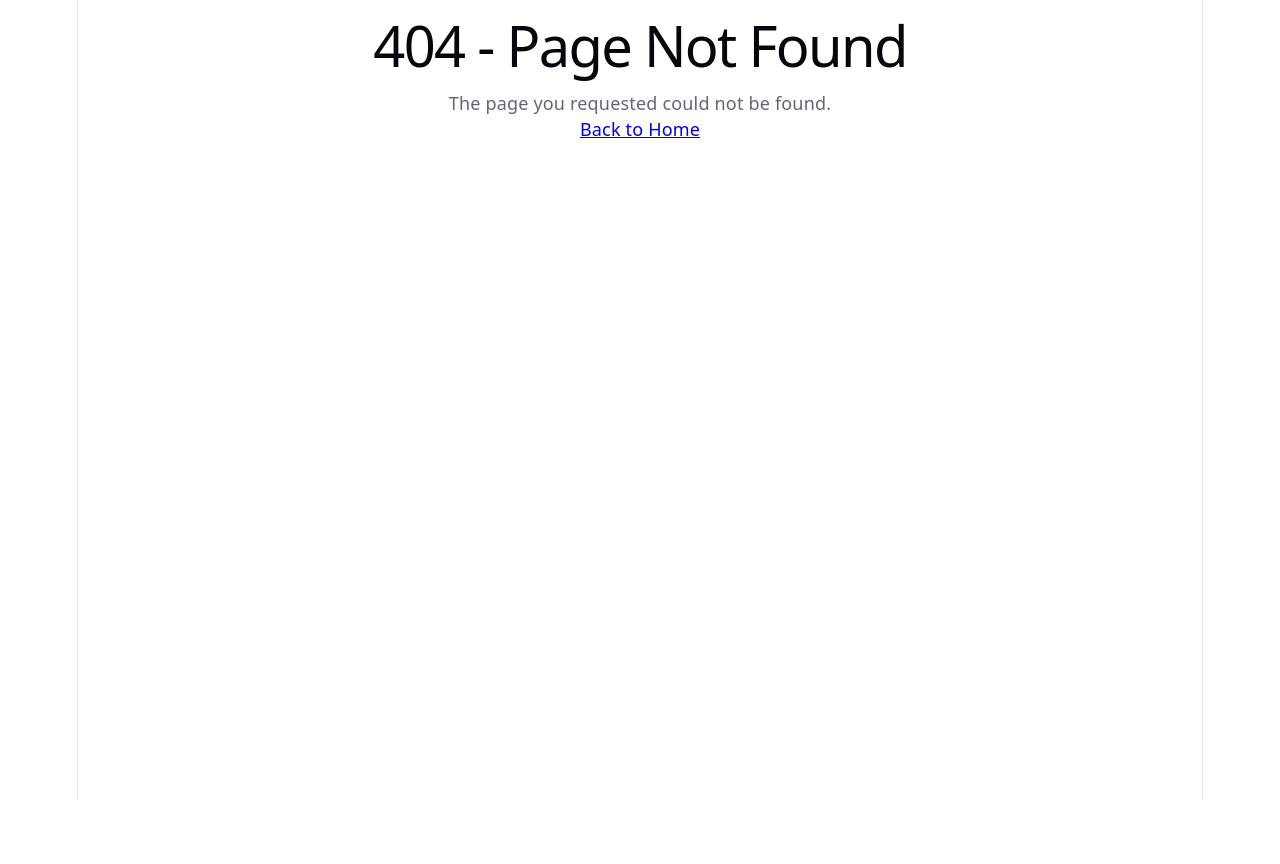
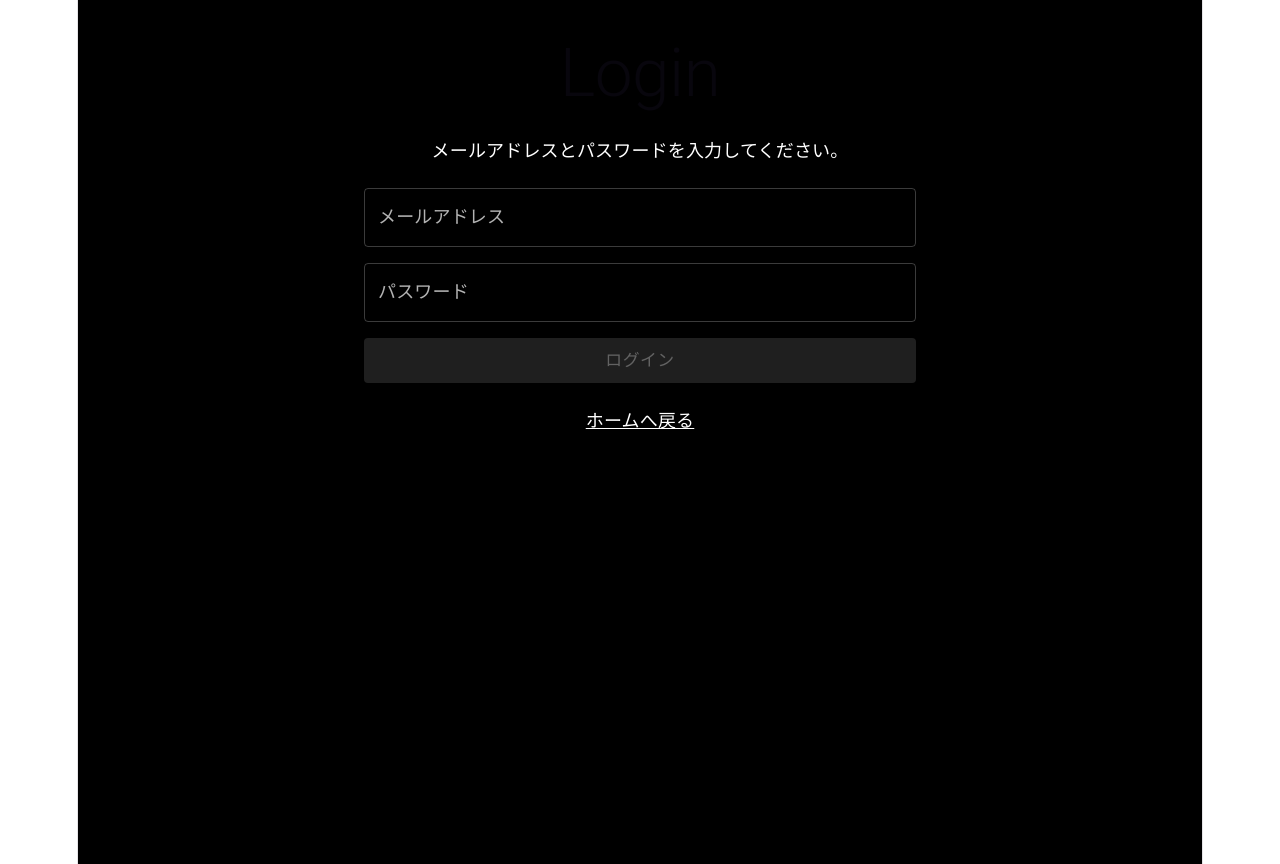
Before and after one commit to MachinoTakumi52/react-fsd-template, a React (Vite) app in the folder react-fsd-template/: page /login in a window 1280 px wide. Before the commit this address had no page. Before the commit the page ends 800 px from the top, so only its background shows below. Built offline with nearby package versions, Linux system fonts and the light colour scheme.

Commit message:
add api exmple file

```diff
--- a/react-fsd-template/src/app/routes/app-routes.tsx
+++ b/react-fsd-template/src/app/routes/app-routes.tsx
@@ -2,6 +2,7 @@ import { Route, Routes } from "react-router-dom";
 import { AboutPage } from "@pages/about-page";
 import { FormValidationPage } from "@pages/form-validation-page";
 import { HomePage } from "@pages/home-page";
+import { LoginPage } from "@pages/login-page";
 import { NotFoundPage } from "@pages/not-found-page";
 
 export const AppRoutes = () => {
@@ -10,6 +11,7 @@ export const AppRoutes = () => {
       <Route path="/" element={<HomePage />} />
       <Route path="/about" element={<AboutPage />} />
       <Route path="/form-validation" element={<FormValidationPage />} />
+      <Route path="/login" element={<LoginPage />} />
       <Route path="*" element={<NotFoundPage />} />
     </Routes>
   );
--- /dev/null
+++ b/react-fsd-template/src/features/login/api/login.ts
@@ -0,0 +1,20 @@
+import { apiClient } from "@shared/api";
+
+/** ログインAPIへ送信するリクエスト */
+type LoginRequest = {
+  email: string;
+  password: string;
+};
+
+/** ログインAPIから受け取るレスポンス */
+type LoginResponse = {
+  id: string;
+  name: string;
+};
+
+/** メールアドレスとパスワードを使用してログインする */
+export const login = async (input: LoginRequest): Promise<LoginResponse> => {
+  const response = await apiClient.post<LoginResponse>("/auth/login", input);
+
+  return response.data;
+};
--- /dev/null
+++ b/react-fsd-template/src/features/login/index.ts
@@ -0,0 +1 @@
+export { login } from "./api/login";
--- a/react-fsd-template/src/pages/home-page/ui/home-page.tsx
+++ b/react-fsd-template/src/pages/home-page/ui/home-page.tsx
@@ -11,6 +11,9 @@ export const HomePage = () => {
           <Button>Open About</Button>
         </Link>
         <Link to="/form-validation">Open Form Validation Example</Link>
+        <Link to="/login">
+          <Button>Login</Button>
+        </Link>
       </section>
     </main>
   );
--- /dev/null
+++ b/react-fsd-template/src/pages/login-page/index.ts
@@ -0,0 +1 @@
+export { LoginPage } from "./ui/login-page";
--- /dev/null
+++ b/react-fsd-template/src/pages/login-page/model/login-form-schema.ts
@@ -0,0 +1,18 @@
+import { z } from "zod";
+
+/** ログインフォームの入力ルール */
+export const loginFormSchema = z.object({
+  email: z.email("正しいメールアドレスを入力してください。"),
+  password: z.string().min(1, "パスワードを入力してください。"),
+});
+
+// フィールド名をスキーマから生成し、文字列のベタ書きを防ぐ。
+export const loginFormFieldNames = loginFormSchema.keyof().enum;
+
+export type LoginFormValues = z.infer<typeof loginFormSchema>;
+
+/** ログインフォームの初期値 */
+export const loginFormDefaultValues = {
+  email: "",
+  password: "",
+} satisfies LoginFormValues;
--- /dev/null
+++ b/react-fsd-template/src/pages/login-page/ui/login-page.tsx
@@ -0,0 +1,71 @@
+import { zodResolver } from "@hookform/resolvers/zod";
+import { Alert, Box, Button, Container, createTheme, Link, Stack, ThemeProvider, Typography } from "@mui/material";
+import { useState } from "react";
+import { useForm } from "react-hook-form";
+import { Link as RouterLink } from "react-router-dom";
+import { login } from "@features/login";
+import { loginFormDefaultValues, loginFormFieldNames, loginFormSchema, type LoginFormValues } from "@pages/login-page/model/login-form-schema";
+import { useErrorNotification } from "@shared/lib/error";
+import { ControlledTextField } from "@shared/ui";
+
+const loginTheme = createTheme({
+  palette: {
+    mode: "dark",
+    background: {
+      default: "#000",
+      paper: "#000",
+    },
+  },
+});
+
+export const LoginPage = () => {
+  const [loggedInUserName, setLoggedInUserName] = useState<string>();
+  const { notifyError } = useErrorNotification();
+  const {
+    control,
+    handleSubmit,
+    formState: { isSubmitting, isValid },
+  } = useForm<LoginFormValues>({
+    resolver: zodResolver(loginFormSchema),
+    defaultValues: loginFormDefaultValues,
+    mode: "onChange",
+  });
+
+  const handleLogin = async (values: LoginFormValues) => {
+    setLoggedInUserName(undefined);
+
+    try {
+      // FeatureのPublic APIを経由してログインAPIを呼び出す。
+      const user = await login(values);
+      setLoggedInUserName(user.name);
+    } catch (error) {
+      notifyError(error);
+    }
+  };
+
+  return (
+    <ThemeProvider theme={loginTheme}>
+      <Box component="main" sx={{ minHeight: "100svh", bgcolor: "background.default", color: "text.primary", py: 4 }}>
+        <Container maxWidth="sm">
+          <Stack spacing={3}>
+            <Typography component="h1" variant="h2">
+              Login
+            </Typography>
+            <Typography>メールアドレスとパスワードを入力してください。</Typography>
+            <Stack component="form" spacing={2} noValidate onSubmit={handleSubmit(handleLogin)}>
+              <ControlledTextField name={loginFormFieldNames.email} control={control} label="メールアドレス" type="email" autoComplete="email" />
+              <ControlledTextField name={loginFormFieldNames.password} control={control} label="パスワード" type="password" autoComplete="current-password" />
+              <Button type="submit" variant="contained" size="large" disabled={!isValid || isSubmitting}>
+                {isSubmitting ? "ログイン中..." : "ログイン"}
+              </Button>
+            </Stack>
+            {loggedInUserName && <Alert severity="success">{loggedInUserName}さんとしてログインしました。</Alert>}
+            <Link component={RouterLink} to="/" color="inherit">
+              ホームへ戻る
+            </Link>
+          </Stack>
+        </Container>
+      </Box>
+    </ThemeProvider>
+  );
+};
```
Also changed, not shown: 1 other file (tests, documents, lock files or other folders).
